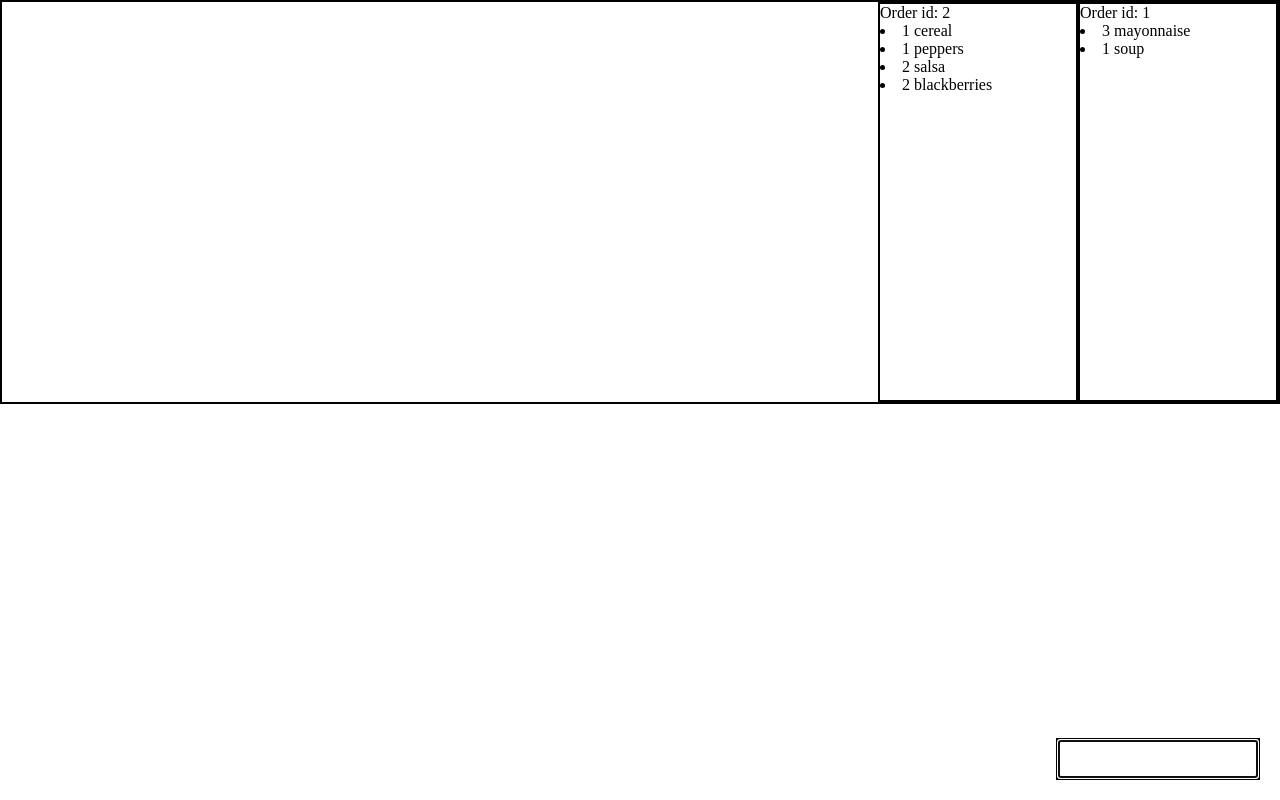
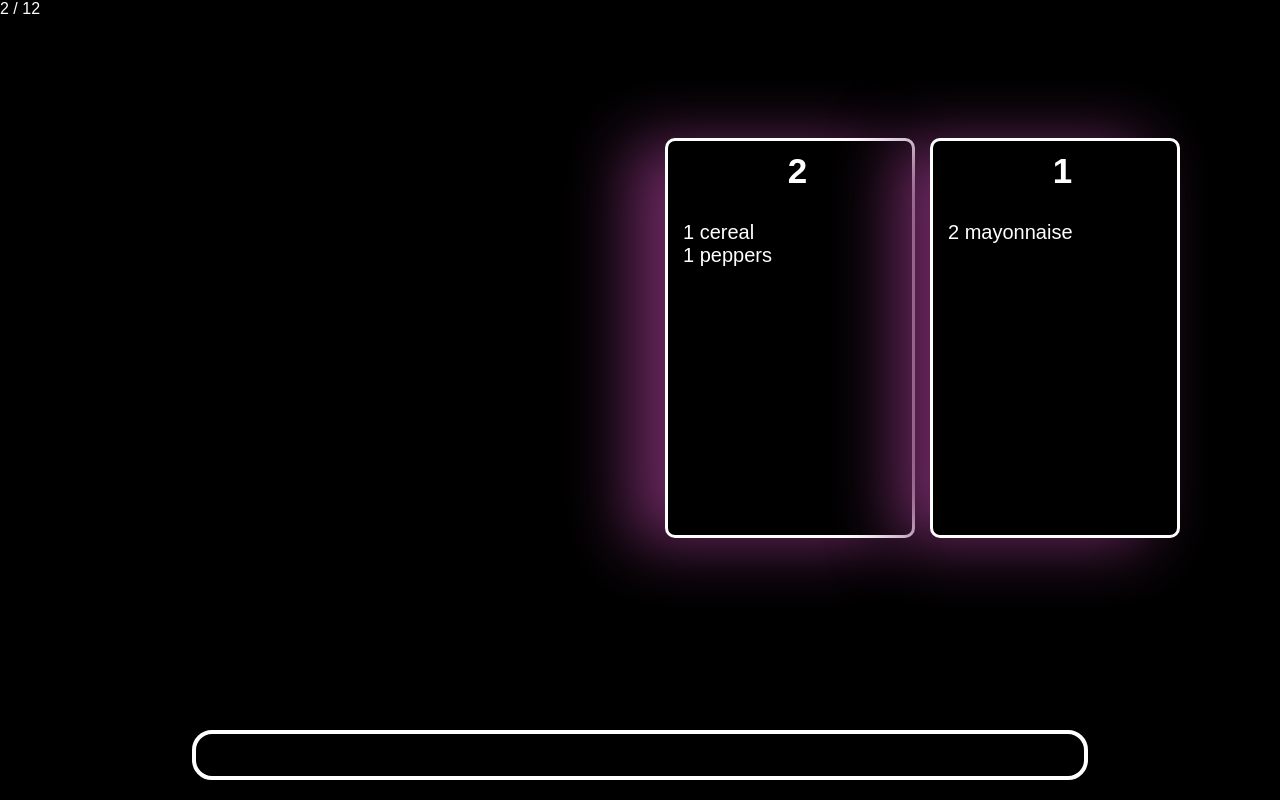
Before and after one commit to LoganPB/js13kgames-typing-idea, a website built with Vite: page index.html in a window 1280 px wide. Built offline with nearby package versions, Linux system fonts and the light colour scheme.

Commit message:
feat: update UI and add difficulty

```diff
--- a/index.html
+++ b/index.html
@@ -6,6 +6,10 @@
         <title>JS13KGames</title>
     </head>
     <body>
+        <div id="stats">
+            <div id="score"></div>
+            <div id="numberOfCurrentOrders"></div>
+        </div>
         <div id="listHorizontal"></div>
         <div id="orderInput">
             <ul></ul>
--- a/src/main.js
+++ b/src/main.js
@@ -1,10 +1,11 @@
 import "./style.css";
-let minItem = 1;
-let maxItem = 4;
 const orders = [];
 let lastIdOrder = 0;
 let delay = 4000;
-let orderLimit = 12;
+let zIndex = 1000;
+let currentDifficulty = "easy";
+
+let numberOfValidOrders = 0;
 
 const meals = [
   "smoothies",
@@ -134,6 +135,21 @@ const meals = [
   "raspberries",
 ];
 
+const difficultyLevel = {
+  easy: {
+    minItem: 1,
+    maxItem: 2,
+  },
+  medium: {
+    minItem: 2,
+    maxItem: 4,
+  },
+  hard: {
+    minItem: 3,
+    maxItem: 6,
+  },
+};
+
 const qs = (e) => document.querySelector(e);
 const ce = (e) => document.createElement(e);
 const inp = qs("#i");
@@ -141,11 +157,16 @@ const inp = qs("#i");
 //People order list
 const listPeople = qs("div#listHorizontal");
 
+function updateOrderNumberValue(newValue) {
+  const orderNumber = qs("div#stats>div#numberOfCurrentOrders");
+  orderNumber.textContent = newValue + " / 12";
+}
 function removeLastOrder() {
   const inp = qs("#i");
   orders.shift();
   listPeople?.firstChild.remove();
   inp.value = "";
+  updateOrderNumberValue(orders.length);
   return;
 }
 
@@ -174,12 +195,13 @@ inp?.addEventListener("keydown", (ke) => {
       if (firstOrder.order.length === 0) {
         removeLastOrder();
       }
+      numberOfValidOrders++;
     } else {
       e.style.color = "red";
     }
 
     inp.value = "";
-    qs("div>ul")?.append(e);
+    qs("div#orderInput>ul")?.append(e);
   }
 });
 
@@ -193,9 +215,18 @@ const generateOrder = (difficulty) => {
     return {
       order: meals
         .sort(() => Math.random() - 0.5)
-        .slice(0, generateRandomMinMax(minItem, maxItem))
+        .slice(
+          0,
+          generateRandomMinMax(
+            difficultyLevel[difficulty].minItem,
+            difficultyLevel[difficulty].maxItem,
+          ),
+        )
         .reduce((acc, e, idx, elements) => {
-          let nb = generateRandomMinMax(minItem, maxItem);
+          let nb = generateRandomMinMax(
+            difficultyLevel[difficulty].minItem,
+            difficultyLevel[difficulty].maxItem,
+          );
 
           if (idx === elements.length - 1) {
             if (shouldEqual13) {
@@ -218,19 +249,31 @@ const addNewOrder = (difficulty) => {
   const orderDiv = ce("div");
   orderDiv.className = "order";
   const newOrder = generateOrder(difficulty);
-  orderDiv.innerHTML = "Order id: " + newOrder.orderId;
-
+  const title = ce("h3");
+  title.innerHTML = newOrder.orderId;
+  orderDiv.append(title);
+  orderDiv.style.zIndex = zIndex - 1;
+  zIndex--;
+  const list = ce("ul");
   newOrder.order.forEach((e) => {
     const el = ce("li");
     el.innerHTML = e;
-    orderDiv.append(el);
+    list.append(el);
   });
+  orderDiv.append(list);
   listPeople?.append(orderDiv);
   orders.push(newOrder);
+  updateOrderNumberValue(orders.length);
 };
 
 function gameloop() {
-  addNewOrder("easy");
+  (currentDifficulty =
+    numberOfValidOrders < 5
+      ? "easy"
+      : numberOfValidOrders < 10
+        ? "medium"
+        : "hard"),
+    addNewOrder(currentDifficulty);
   const gameTO = setTimeout(gameloop, delay);
   if (orders.length === 12) {
     clearTimeout(gameTO);
--- a/src/style.css
+++ b/src/style.css
@@ -2,37 +2,75 @@
     margin: 0;
     padding: 0;
     box-sizing: border-box;
+    font-family: "Arial", sans-serif;
 }
 
 body {
     width: 100%;
     height: 100%;
+    background-color: black;
+}
+
+div#stats {
+    color: white;
 }
 
 div#listHorizontal {
+    padding: 100px;
+    margin: 20px 0px 20px 0px;
     display: flex;
-    border: 2px solid black;
     flex-direction: row-reverse;
+    overflow-x: auto;
 }
 
 div#listHorizontal div.order {
-    border: 2px solid black;
+    border: 3px solid white;
+    border-radius: 10px;
+    filter: drop-shadow(-35px 5px 32px #6c2861);
     height: 400px;
-    width: 200px;
+    width: 250px;
+    flex-shrink: 0;
+    background-color: black;
+    padding-left: 15px;
+    margin-left: 15px;
+}
+div#listHorizontal div.order h3 {
+    color: white;
+    font-size: 35px;
+    text-align: center;
+    margin-top: 10px;
+    margin-bottom: 30px;
 }
 div#orderInput {
     position: absolute;
     bottom: 20px;
-    right: 20px;
-    border: 2px solid black;
+    left: 50%;
+    transform: translateX(-50%);
+    border: 4px solid white;
+    width: 70%;
+    background: transparent;
+    border-radius: 20px;
+    font-size: 30px;
+    height: 50px;
+}
+
+div#orderInput input {
+    width: 100%;
+    margin: auto;
+    background-color: transparent;
+    border: none;
+    position: absolute;
+    left: 50%;
+    transform: translateX(-50%);
+    height: 100%;
+    outline: none;
+    padding: 0px 40px;
+    font-size: 30px;
+    color: white;
 }
 
 div ul li {
     list-style-type: none;
-    font-size: 30px;
+    font-size: 20px;
+    color: white;
 }
-
-div input {
-    width: 200px;
-    font-size: 30px;
-}
```
Also changed, not shown: 1 other file.
